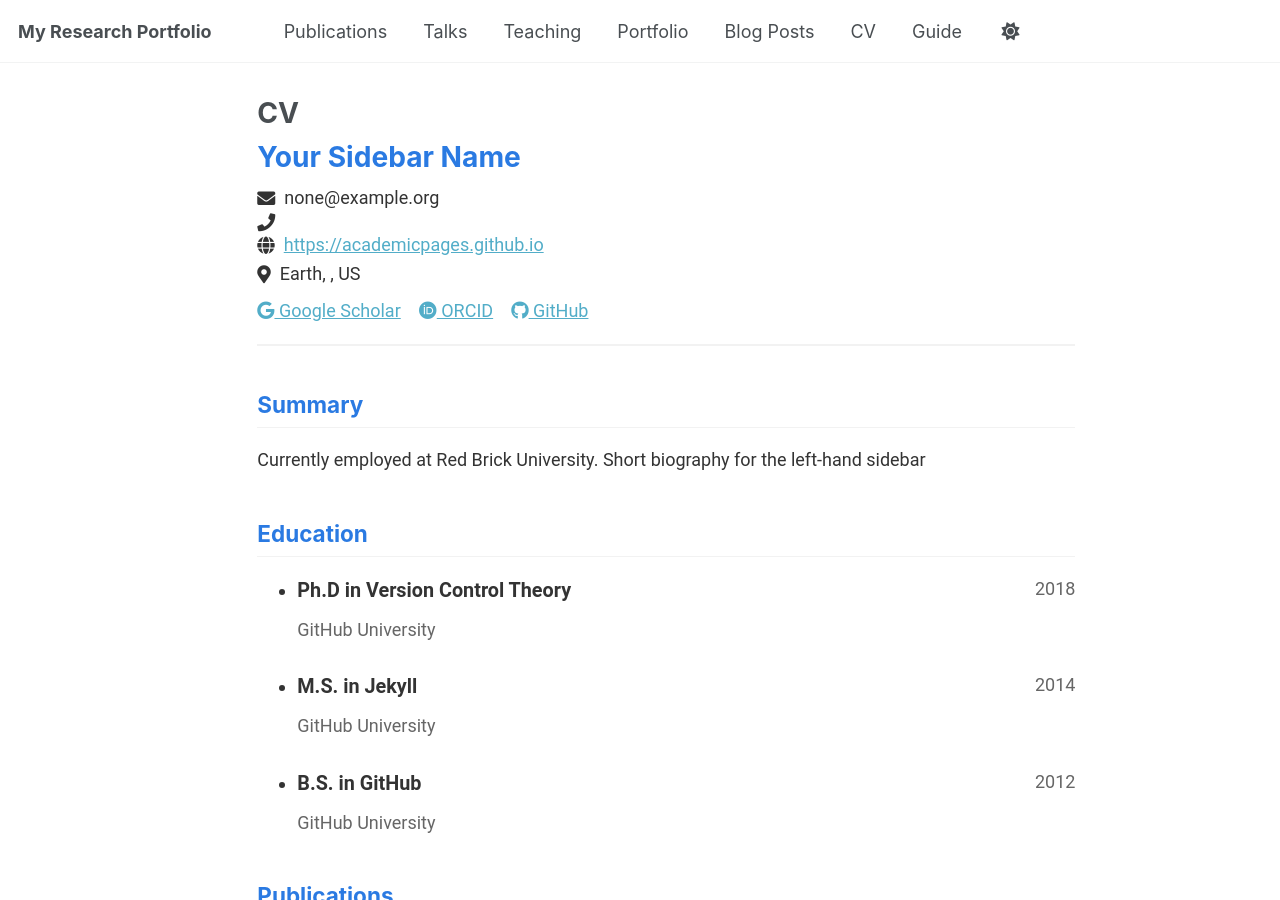
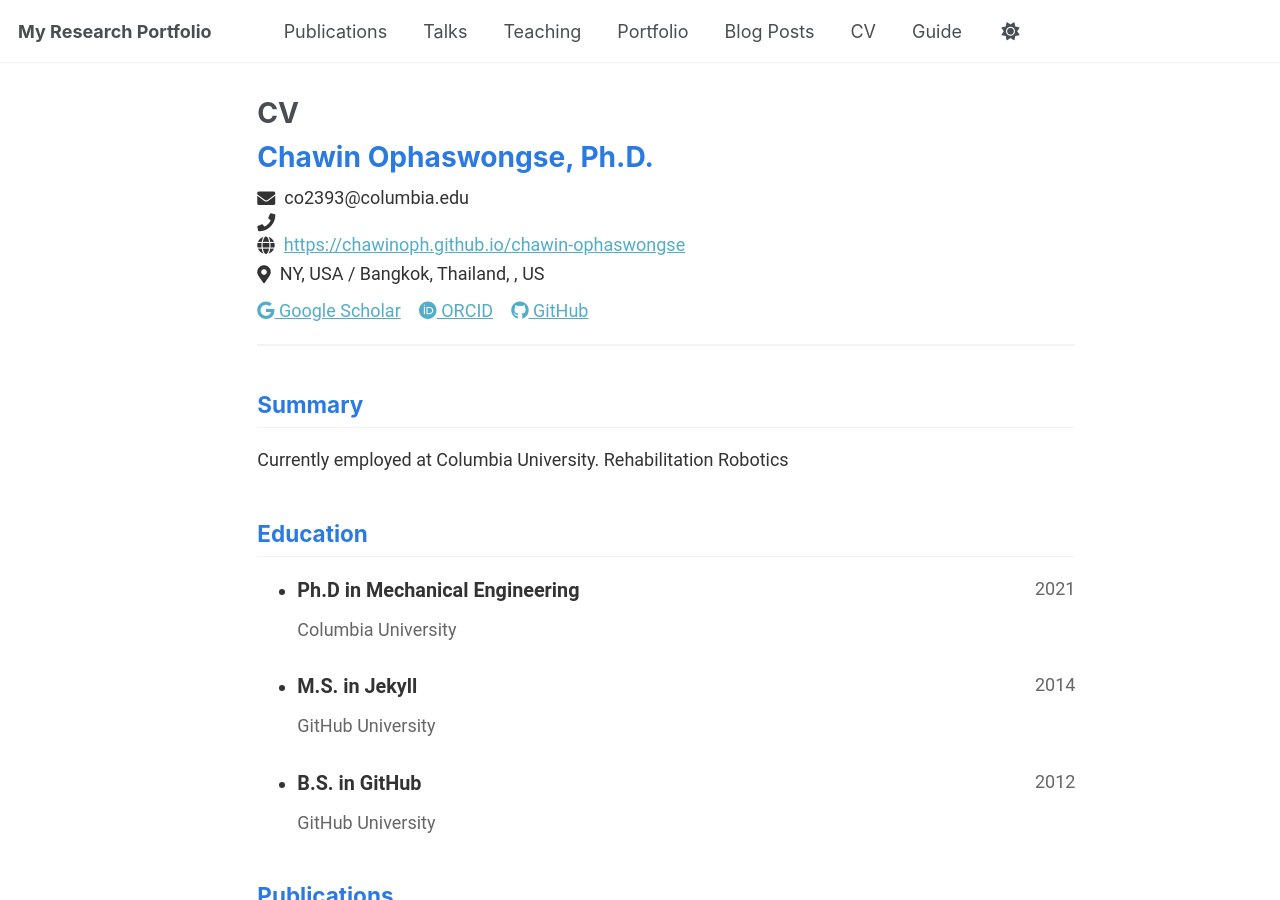
Before and after one commit to ChawinOph/chawin-ophaswongse, a Jekyll site: the page built from _pages/cv-json.md, in a window 1280 px wide and 900 px high. Built offline with Jekyll 4.4.1, drawn with Linux system fonts in a browser that asks for light colours.

Commit message:
updated cv test in cv.md

```diff
--- a/_data/cv.json
+++ b/_data/cv.json
@@ -1,14 +1,14 @@
 {
   "basics": {
-    "name": "Your Sidebar Name",
-    "email": "none@example.org",
+    "name": "Chawin Ophaswongse, Ph.D.",
+    "email": "co2393@columbia.edu",
     "phone": "",
-    "website": "https://academicpages.github.io",
-    "summary": "Currently employed at Red Brick University. Short biography for the left-hand sidebar",
+    "website": "https://chawinoph.github.io/chawin-ophaswongse",
+    "summary": "Currently employed at Columbia University. Rehabilitation Robotics",
     "location": {
       "address": "",
       "postalCode": "",
-      "city": "Earth",
+      "city": "NY, USA / Bangkok, Thailand",
       "countryCode": "US",
       "region": ""
     },
@@ -16,28 +16,28 @@
       {
         "network": "Google Scholar",
         "username": "",
-        "url": "https://scholar.google.com/citations?user=PS_CX0AAAAAJ"
+        "url": "https://scholar.google.com/citations?user=yRCm1skAAAAJ&hl=en&authuser=1"
       },
       {
         "network": "ORCID",
         "username": "",
-        "url": "http://orcid.org/yourorcidurl"
+        "url": "https://orcid.org/0000-0002-5389-8577"
       },
       {
         "network": "GitHub",
-        "username": "academicpages",
-        "url": "https://github.com/academicpages"
+        "username": "chawinoph",
+        "url": "https://github.com/chawinoph"
       }
     ]
   },
   "work": [],
   "education": [
     {
-      "institution": "GitHub University",
-      "area": "Ph.D in Version Control Theory",
+      "institution": "Columbia University",
+      "area": "Ph.D in Mechanical Engineering",
       "studyType": "",
       "startDate": "",
-      "endDate": "2018",
+      "endDate": "2021",
       "gpa": null,
       "courses": []
     },
--- a/_pages/cv.md
+++ b/_pages/cv.md
@@ -11,7 +11,7 @@ redirect_from:
 
 Education
 ======
-* Ph.D in Version Control Theory, GitHub University, 2018 (expected)
+* Ph.D in Mechanical Engineering, Columbia University, 2021 (expected)
 * M.S. in Jekyll, GitHub University, 2014
 * B.S. in GitHub, GitHub University, 2012
 
```
Also changed, not shown: 2 other files.
